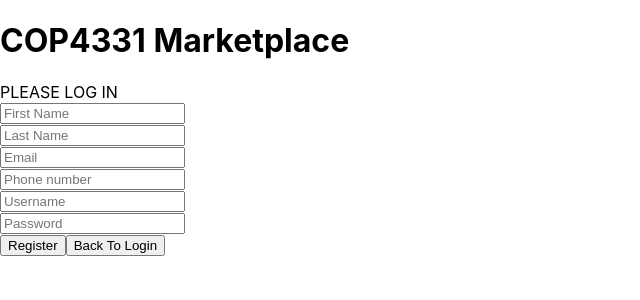
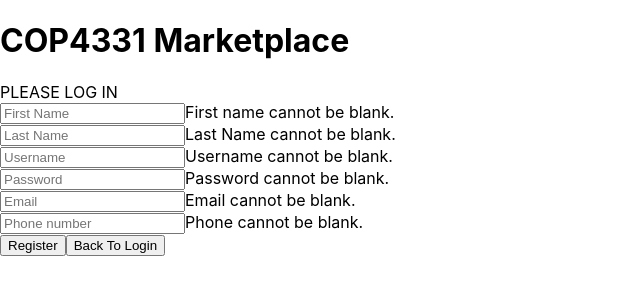
Before and after one commit to maxi-p/marketplace, a React (Create React App) app in the folder frontend/: page /register in a window 1280 px wide. Shown: the top 300 px of the page, without its empty margins (0-640 px from the left). Built offline with nearby package versions, Linux system fonts and the light colour scheme.

Commit message:
switched register and login to useState declarative variables

```diff
--- a/frontend/src/components/Login.js
+++ b/frontend/src/components/Login.js
@@ -3,33 +3,35 @@ import React, { useState } from 'react';
 function buildPath(route)
 {
     const app_name = 'cop4331-marketplace-98e1376d9db6'
-    if (process.env.NODE_ENV === 'production')
-    {
-    return 'https://' + app_name + '.herokuapp.com/' + route;
-    }
-    else
-    {
-    return 'https://' + app_name + '.herokuapp.com/' + route;
-    }
+    // if (process.env.NODE_ENV === 'production')
+        return 'https://' + app_name + '.herokuapp.com/' + route;
 }
 
 function Login()
 {
-    var loginName;
-    var loginPassword;
+    const [formData, setFormData] = useState(
+        {username: "",password: ""}
+    );
+
+    const handleChange = (event) =>{
+        setFormData(prevFormData => {
+            return {
+                ...prevFormData,
+                [event.target.id]: event.target.value
+            }
+        })
+    };
 
     const [message,setMessage] = useState('');
 
-    const doLogin = async event =>
+    const doLogin = async (event) =>
     {
         event.preventDefault();
-        var obj = {username:loginName.value, password:loginPassword.value};
-        var js = JSON.stringify(obj);
+        var json = JSON.stringify(formData);
 
         try
         {
-            const response = await fetch(buildPath('api/login'), {method:'POST',body:js,headers:{'Content-Type': 'application/json'}});
-
+            const response = await fetch(buildPath('api/login'), {method:'POST',body:json,headers:{'Content-Type': 'application/json'}});
             var res = JSON.parse(await response.text());
 
             if( res.id <= 0 )
@@ -51,25 +53,46 @@ function Login()
             return;
         }
 
-        // alert('doIt() ' + loginName.value + ' ' + loginPassword.value);
     };
 
     const registerRedirect = async event =>
     {
         event.preventDefault();
         window.location.href = '/register'
-
-        // alert('doIt() ' + loginName.value + ' ' + loginPassword.value);
     };
 
     return(
         <div id="loginDiv">
             <form onSubmit={doLogin}>
                 <span id="inner-title">PLEASE LOG IN</span><br />
-                <input type="text" id="loginName" placeholder="Username" ref={(c) => loginName = c}/><br />
-                <input type="password" id="loginPassword" placeholder="Password" ref={(c) => loginPassword = c} /><br />
-                <input type="submit" id="loginButton" className="buttons" value = "Do It" onClick={doLogin} />
-                <input type="submit" id="registerButton" className="buttons" value = "Register" onClick={registerRedirect} />
+                <input
+                    type="text"
+                    placeholder="Username"
+                    id="username"
+                    onChange={handleChange}
+                />
+                <br/>
+                <input
+                    type="password"
+                    placeholder="Password"
+                    id="password"
+                    onChange={handleChange}
+                />
+                <br/>
+                <input
+                    type="submit"
+                    value = "Login"
+                    id="loginButton"
+                    className="buttons"
+                    onClick={doLogin}
+                />
+                <input
+                    type="submit"
+                    value = "Register"
+                    id="registerButton"
+                    className="buttons"
+                    onClick={registerRedirect}
+                />
             </form>
             <span id="loginResult">{message}</span>
         </div>
--- a/frontend/src/components/Register.js
+++ b/frontend/src/components/Register.js
@@ -4,67 +4,53 @@ import validateRegister from '../logic/validator';
 function buildPath(route)
 {
     const app_name = 'cop4331-marketplace-98e1376d9db6'
-    if (process.env.NODE_ENV === 'production')
+    // if (process.env.NODE_ENV === 'production')
         return 'https://' + app_name + '.herokuapp.com/' + route;
-    else
-        return 'http://localhost:5000/'+ route;
 }
 
 function Register()
 {
-    var registerFName;
-    var registerLName;
-    var registerUsername;
-    var registerPassword;
-    var registerEmail;
-    var registerPhoneNo;
+    const [formData, setFormData] = useState(
+        {firstname: "", lastname: "", username: "", password: "", email: "", phoneNumber: ""}
+    );
+
+    const handleChange = (event) =>{
+        setFormData(prevFormData => {
+            setValidationState(validateRegister(
+                {...prevFormData,
+                [event.target.id]: event.target.value
+                }
+            ));
+
+            return {
+                ...prevFormData,
+                [event.target.id]: event.target.value
+            }
+        });
+
+
+    };
 
     const [message,setMessage] = useState('');
-    const [firstNameResult,setFirstNameResult] = useState('');
-    const [lastNameResult,setLastNameResult] = useState('');
-    const [emailResult,setEmailResult] = useState('');
-    const [phoneResult,setPhoneResult] = useState('');
-    const [passwordResult,setPasswordResult] = useState('');
-    const [userNameResult,setUserNameResult] = useState('');
+    const [validationState, setValidationState] = useState(
+            validateRegister(formData))
 
     const doRegister = async event =>
     {
         event.preventDefault();
-        var obj = {
-            firstname: registerFName.value,
-            lastname: registerLName.value,
-            username: registerUsername.value,
-            password: registerPassword.value,
-            email: registerEmail.value,
-            phoneNumber: registerPhoneNo.value
-        };
 
-
-        const validationObject = validateRegister(obj);
-
-
-        if(validationObject.status === 'valid'){
-
-            var js = JSON.stringify(obj);
+        if(validationState.status === 'valid'){
+            var json = JSON.stringify(formData);
             try
             {
-                const response = await fetch(buildPath('api/register'), {method:'POST',body:js,headers:{'Content-Type': 'application/json'}});
-
+                const response = await fetch(buildPath('api/register'), {method:'POST',body:json,headers:{'Content-Type': 'application/json'}});
                 var res = JSON.parse(await response.text());
                 if(res.error)
                     setMessage(res.error);
                 else
                 {
-                    var user = {
-                        firstname: registerFName.value,
-                        lastname: registerLName.value,
-                        username: registerUsername.value,
-                        password: registerPassword.value,
-                        email: registerEmail.value,
-                        phoneNumber: registerPhoneNo.value
-                    };
+                    var user = {firstName:res.firstName, lastName:res.lastName, id:res.id}
                     localStorage.setItem('user_data', JSON.stringify(user));
-
                     setMessage('');
                     window.location.href = '/verify-email';
                 }
@@ -76,16 +62,6 @@ function Register()
                 return;
             }
         }
-        else{
-            setFirstNameResult(validationObject.firstNameMessage);
-             setLastNameResult(validationObject.lastNameMessage);
-                setEmailResult(validationObject.emailMessage);
-                setPhoneResult(validationObject.phoneMessage);
-             setPasswordResult(validationObject.passwordMessage);
-             setUserNameResult(validationObject.userNameMessage);
-        }
-
-        // alert('doRegister() ' + registerFName.value + ' ' + registerLName.value + ' ' + registerUsername.value + ' ' + registerPassword.value + ' ' + registerEmail.value + ' ' + registerPhoneNo.value);
     };
 
     const backToLogin = async event =>
@@ -99,20 +75,63 @@ function Register()
         <div id="registerDiv">
             <form onSubmit={doRegister}>
                 <span id="inner-title">PLEASE LOG IN</span><br />
-                <input type="text" id="registerFName" placeholder="First Name" ref={(c) => registerFName = c}/>
-                <span id="firstNameResult">{firstNameResult}</span><br />
-                <input type="text" id="registerLName" placeholder="Last Name" ref={(c) => registerLName = c} />
-                <span id="lastNameResult">{lastNameResult}</span><br />
-                <input type="text" id="registerEmail" placeholder="Email" ref={(c) => registerEmail = c}/>
-                <span id="emailResult">{emailResult}</span><br />
-                <input type="text" id="registerPhoneNo" placeholder="Phone number" ref={(c) => registerPhoneNo = c} />
-                <span id="phoneResult">{phoneResult}</span><br />
-                <input type="text" id="registerName" placeholder="Username" ref={(c) => registerUsername = c}/>
-                <span id="userNameResult">{userNameResult}</span><br />
-                <input type="password" id="registerPassword" placeholder="Password" ref={(c) => registerPassword = c} />
-                <span id="passwordResult">{passwordResult}</span><br />
-                <input type="submit" id="registerButton" className="buttons" value = "Register" onClick={doRegister} />
-                <input type="submit" id="backToLogin" className="buttons" value = "Back To Login" onClick={backToLogin} />
+
+                <input
+                    type="text"
+                    id="firstname"
+                    placeholder="First Name"
+                    onChange={handleChange}
+                />
+                <span id="firstNameResult">{validationState.firstNameMessage}</span><br />
+                <input
+                    type="text"
+                    id="lastname"
+                    placeholder="Last Name"
+                    onChange={handleChange}
+                />
+                <span id="lastNameResult">{validationState.lastNameMessage}</span><br />
+                <input
+                    type="text"
+                    id="username"
+                    placeholder="Username"
+                    onChange={handleChange}
+                />
+                <span id="userNameResult">{validationState.userNameMessage}</span><br />
+                <input
+                    type="password"
+                    id="password"
+                    placeholder="Password"
+                    onChange={handleChange}
+                />
+                <span id="passwordResult">{validationState.passwordMessage}</span><br />
+                <input
+                    type="text"
+                    id="email"
+                    placeholder="Email"
+                    onChange={handleChange}
+                />
+                <span id="emailResult">{validationState.emailMessage}</span><br />
+                <input
+                    type="text"
+                    id="phoneNumber"
+                    placeholder="Phone number"
+                    onChange={handleChange}
+                />
+                <span id="phoneResult">{validationState.phoneMessage}</span><br />
+                <input
+                    type="submit"
+                    id="registerButton"
+                    className="buttons"
+                    value = "Register"
+                    onClick={doRegister}
+                />
+                <input
+                    type="submit"
+                    id="backToLogin"
+                    className="buttons"
+                    value="Back To Login"
+                    onClick={backToLogin}
+                />
             </form>
             <span id="registerResult">{message}</span>
         </div>
--- a/frontend/src/logic/validator.js
+++ b/frontend/src/logic/validator.js
@@ -62,7 +62,7 @@ const validateRegister = (obj) =>
 
     var emailRegex = /^([a-zA-Z0-9_\-]+)@([a-zA-Z0-9_\-]+)\.([a-zA-Z]{2,5})$/;
     if (mailMessage !== "Email cannot be blank." && emailRegex.test(email) === false) {
-        mailMessage = "Email must be in the form address@domain.";
+        mailMessage = "Email must be valid (Ex: example@test.com)";
         statusMsg = "invalid";
     }
 
```
